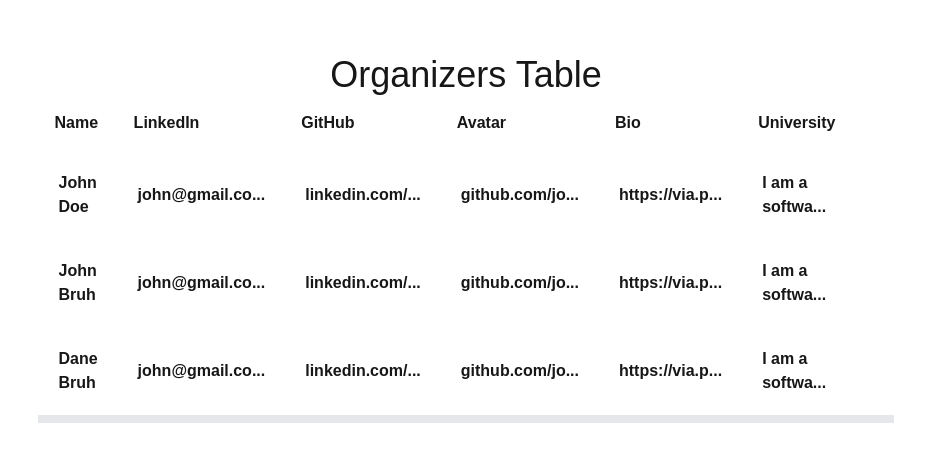
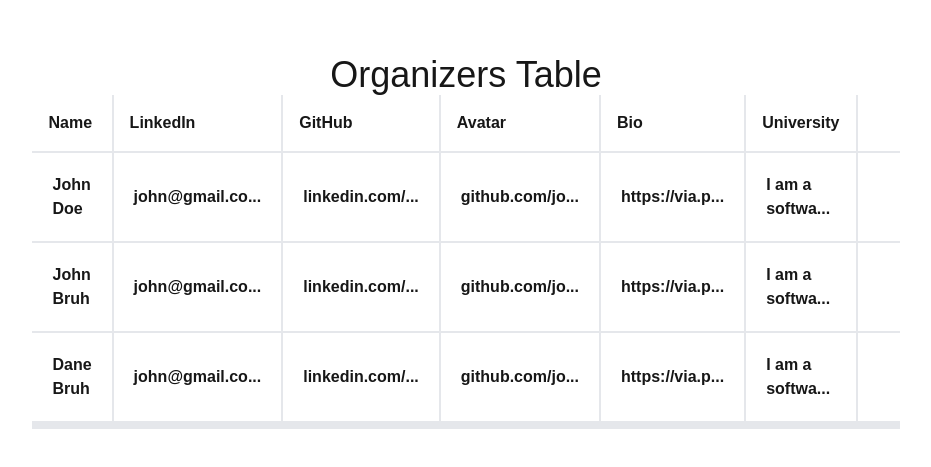
Before and after one commit to malabudi/devfest-admin-fe, a Next.js app: page /organizers in a window 1280 px wide. Shown: the part 201-668 px from the top of the page, without its empty margins (174-1105 px from the left). Built offline with nearby package versions, Linux system fonts and the light colour scheme.

Commit message:
fix: display table border

```diff
--- a/src/components/Table.tsx
+++ b/src/components/Table.tsx
@@ -3,16 +3,15 @@ import { ReactNode } from 'react';
 
 export default function Table({ rows, columns, editRow, deleteRow }: { rows: any[], columns: string[], editRow: () => void, deleteRow: (index: number) => void }) {
     const MAX_CHARACTERS = 13;
-    const BORDER_WIDTH = 2;
 
     return (
         <table className="font-bold border-b-8 w-full">
             <thead className='text-left'>
                 <tr>
                     {columns.map((column) => (
-                        <th className={`border-r-${BORDER_WIDTH} border-b-${BORDER_WIDTH} p-4`} key={column}>{column}</th>
+                        <th className="border-r-2 border-b-2 p-4" key={column}>{column}</th>
                     ))}
-                    <th className={`border-b-${BORDER_WIDTH} p-4`}></th>
+                    <th className="border-b-2 p-4"></th>
                 </tr>
             </thead>
             <tbody>
@@ -20,12 +19,12 @@ export default function Table({ rows, columns, editRow, deleteRow }: { rows: any
                     <tr key={row.name}>
                         {columns.map((column, index) => {
                             const vals_array: ReactNode[] = Array.from(Object.values(row));
-                            return <td className={`max-w-full border-r-${BORDER_WIDTH} border-b-${BORDER_WIDTH} p-5`} key={column}>{
+                            return <td className="max-w-full border-r-2 border-b-2 p-5" key={column}>{
                                 typeof vals_array[index] === 'string' && vals_array[index].length > MAX_CHARACTERS ? vals_array[index].substring(0, MAX_CHARACTERS) + '...' : vals_array[index]
                                 }
                             </td>
                             })}
-                        <td className={`border-b-${BORDER_WIDTH}`}>
+                        <td className="border-b-2">
                             <div className="grid grid-cols-2 p-5">
                                 <button className='flex justify-start' onClick={editRow}>
                                     <Image src="/pencil.svg" alt="Edit row." width={20} height={20} />
```
